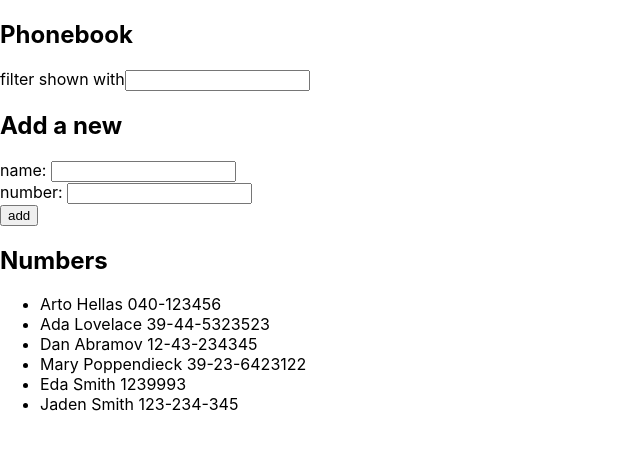
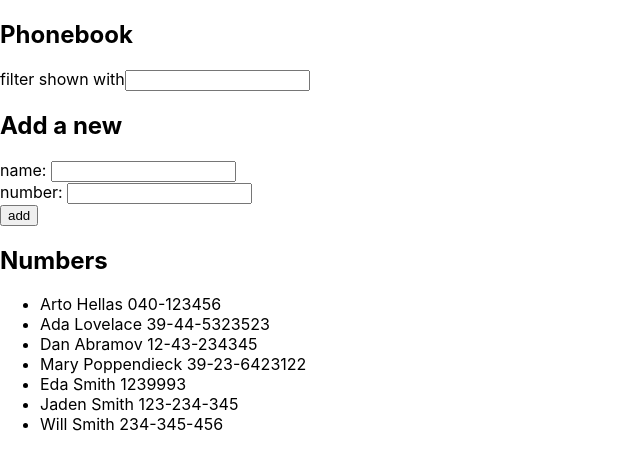
Before and after one commit to ed-w-ds/full-stack-open-submissions, a React (Create React App) app in the folder part2/phonebook/: page / in a window 1280 px wide. Shown: the top 470 px of the page, without its empty margins (0-640 px from the left). Built offline with nearby package versions, Linux system fonts and the light colour scheme; data requests are answered from the project's data file.

Commit message:
ex2.13 complete

```diff
--- a/part2/phonebook/db.json
+++ b/part2/phonebook/db.json
@@ -29,6 +29,11 @@
       "name": "Jaden Smith",
       "id": 6,
       "number": "123-234-345"
+    },
+    {
+      "name": "Will Smith",
+      "id": 7,
+      "number": "234-345-456"
     }
   ]
 }
--- a/part2/phonebook/src/App.js
+++ b/part2/phonebook/src/App.js
@@ -4,6 +4,8 @@
 import Filter from './components/Filter'
 import PersonForm from './components/PersonForm'
 import Persons from './components/Persons'
+
+import noteService from './services/notes'
 
 const App = () => {
   const [persons, setPersons] = useState([])
@@ -51,15 +53,17 @@
       number: newNumber
     }
 
-    setPersons(persons.concat(personObject))
-    setNewName('')
-    setNewNumber('')
-    console.log(persons)
+    // setPersons(persons.concat(personObject))
+    // setNewName('')
+    // setNewNumber('')
+    // console.log(persons)
 
-    axios
-      .post('http://localhost:3001/persons', personObject)
+    noteService
+      .create(personObject)
       .then(response => {
-        console.log(response)
+        setPersons(persons.concat(response.data))
+        setNewName('')
+        setNewNumber('')
       }
     )
 
--- /dev/null
+++ b/part2/phonebook/src/services/notes.js
@@ -0,0 +1,16 @@
+import axios from 'axios'
+const baseUrl = 'http://localhost:3001/persons'
+
+const getAll = () => {
+    return axios.get(baseUrl)
+}
+
+const create = newObject => {
+    return axios.post(baseUrl, newObject)
+}
+
+const update = (id, newObject) => {
+    return axios.put(`${baseUrl}/${id}`, newObject)
+}
+
+export default { getAll, create, update }
```
